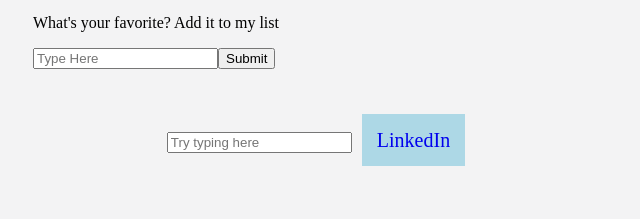
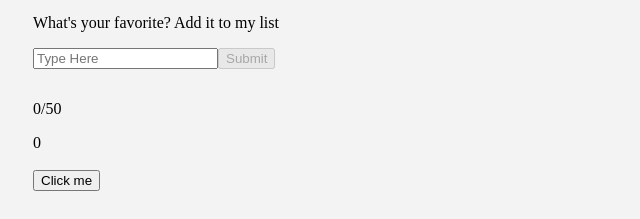
Before and after one commit to patrick-yuson/lumin-interns-app, a Vue app in the folder lumin-intern-app/: page /riley in a window 1280 px wide. Shown: the part 460-679 px from the top of the page, without its empty margins (319-959 px from the left). Built offline with nearby package versions, Linux system fonts and the light colour scheme; a web font is replaced by a local one.

Commit message:
I added a few random buttons for practice and fun to my page. now I will move onto making components

```diff
--- a/lumin-intern-app/src/views/RileyView.vue
+++ b/lumin-intern-app/src/views/RileyView.vue
@@ -1,6 +1,11 @@
 <script setup>
     import '../styles/RileysPage.css';
-    import { ref } from 'vue'
+    import { ref, computed, reactive } from 'vue'
+    //reactive only works for non primitive data types
+
+    const charCount = computed(() => {
+        return newFav.value.length
+    })
 
     const msg = ref('')
     const favorites = ref([
@@ -10,6 +15,18 @@
     ])
 
     const newFav = ref("")
+    const editing = ref(false)
+    //in the script section you have to use value to access a reactive element
+    //vue uses proxies to create reactive data, ref function return an object with itself as the value
+    const saveFav = () => {
+        favorites.value.push({id: favorites.length + 1, label: newFav.value})
+        newFav.value = ""
+    }
+
+    const state = reactive({count: 0})
+    const increment = () => {
+        state.count++
+    }
 </script>
 
 <style>
@@ -82,17 +99,39 @@
                         <li v-for="({id, label}, index) in favorites" :key="id">{{ label }}</li>
                     </ul>
                     <p>What's your favorite? Add it to my list</p>
+
+                    <form
+                        class="add-item-form"
+                        v-on:submit.prevent="saveFav"
+                    >
                         <input
                             v-model.trim="newFav"
-                        v-on:keyup.enter="favorites.push({id: favorites.length + 1, label: newFav})"
                             type="text"
                             className = "input"
                             placeholder="Type Here"
                         >
                         <button
-                        v-on:click="favorites.push({id: favorites.length + 1, label: newFav})">
+                            :disabled="newFav.length === 0"
+                            class = "btn btn-primary"
+                        >
                             Submit
                         </button>
+                    </form>
+
+                    <p class = "counter">
+                        {{ charCount }}/50
+                    </p>
+
+                    <div>
+                        {{ state.count }}
+                    </div>
+
+                    <br />
+
+                    <button @click="increment">
+                        Click me
+                    </button>
+
                 </div>
 
                 <div className="links">
```
Lines whose indentation alone changed are shown as unchanged.
